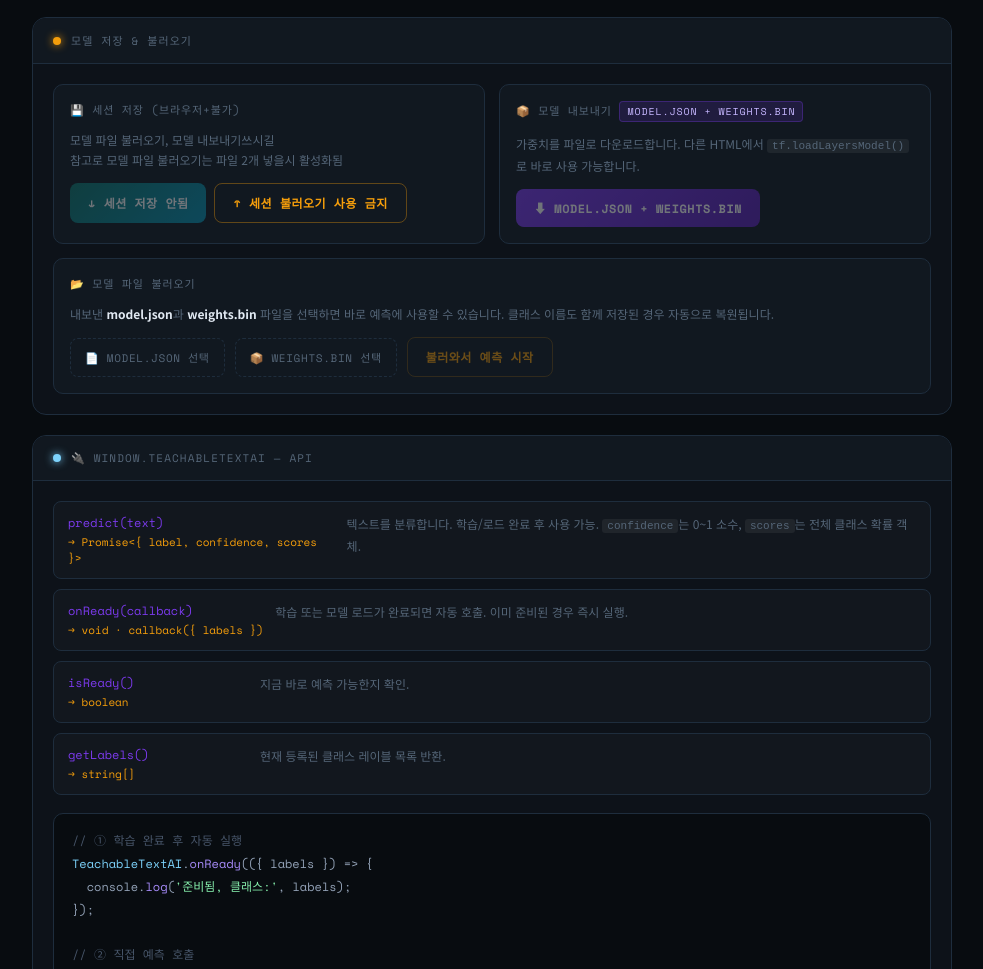
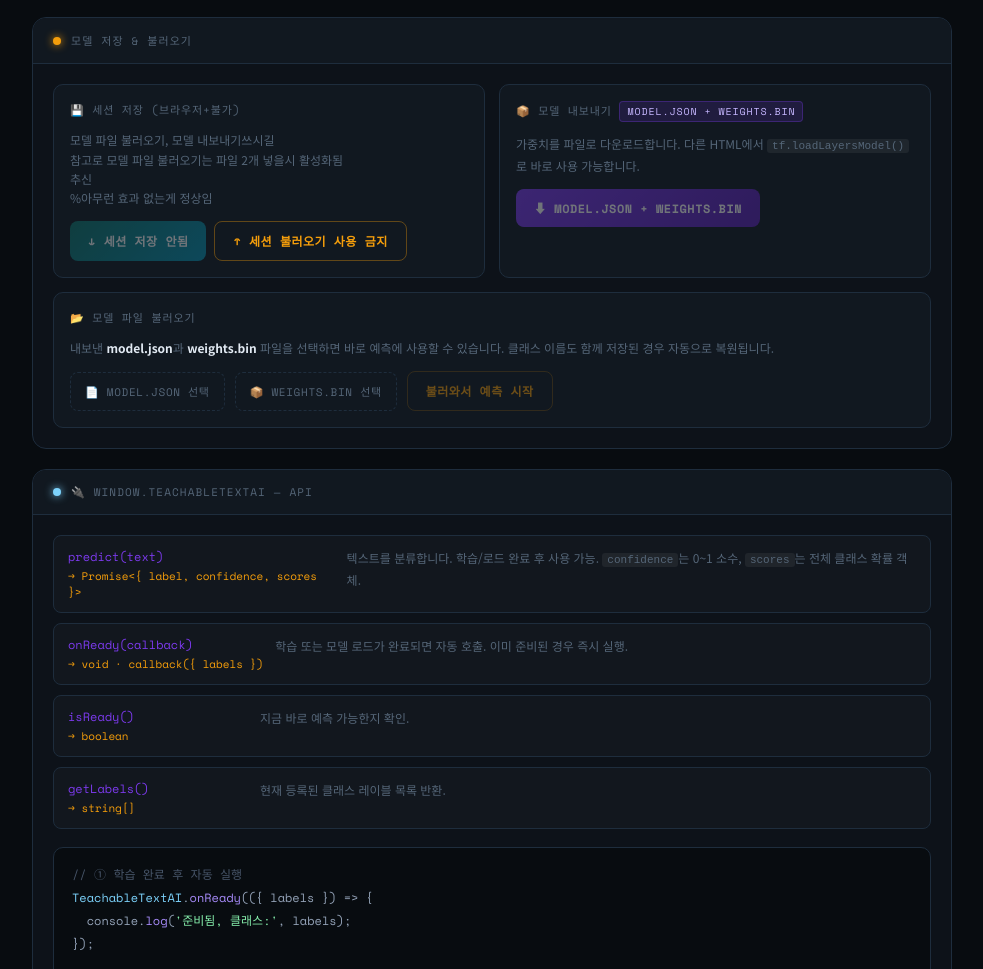
Before and after one commit to mollar05/mollar, a plain HTML site: page index.html in a window 1280 px wide. Shown: the part 807-1776 px from the top of the page, without its empty margins (148-1131 px from the left). Drawn offline with nearby package versions, Linux system fonts and the light colour scheme.

Commit message:
Update index.html

```diff
--- a/index.html
+++ b/index.html
@@ -249,7 +249,7 @@
         <!-- SAVE CARD -->
         <div class="io-card">
           <div class="io-card-title">💾 세션 저장 (브라우저+불가)</div>
-          <div class="io-card-desc">모델 파일 불러오기, 모델 내보내기쓰시길 <p>참고로 모델 파일 불러오기는 파일 2개 넣을시 활성화됨</p></div>
+          <div class="io-card-desc">모델 파일 불러오기, 모델 내보내기쓰시길 <p>참고로 모델 파일 불러오기는 파일 2개 넣을시 활성화됨</p><p>추신</p><p>%아무런 효과 없는게 정상임</p></div>
           <div class="io-card-actions">
             <button class="btn btn-save" id="saveBtn" onclick="saveSession()" disabled>↓ 세션 저장 안됨</button>
             <button class="btn btn-load-file" id="loadSessionBtn" onclick="loadSession()">↑ 세션 불러오기 사용 금지</button>
```
